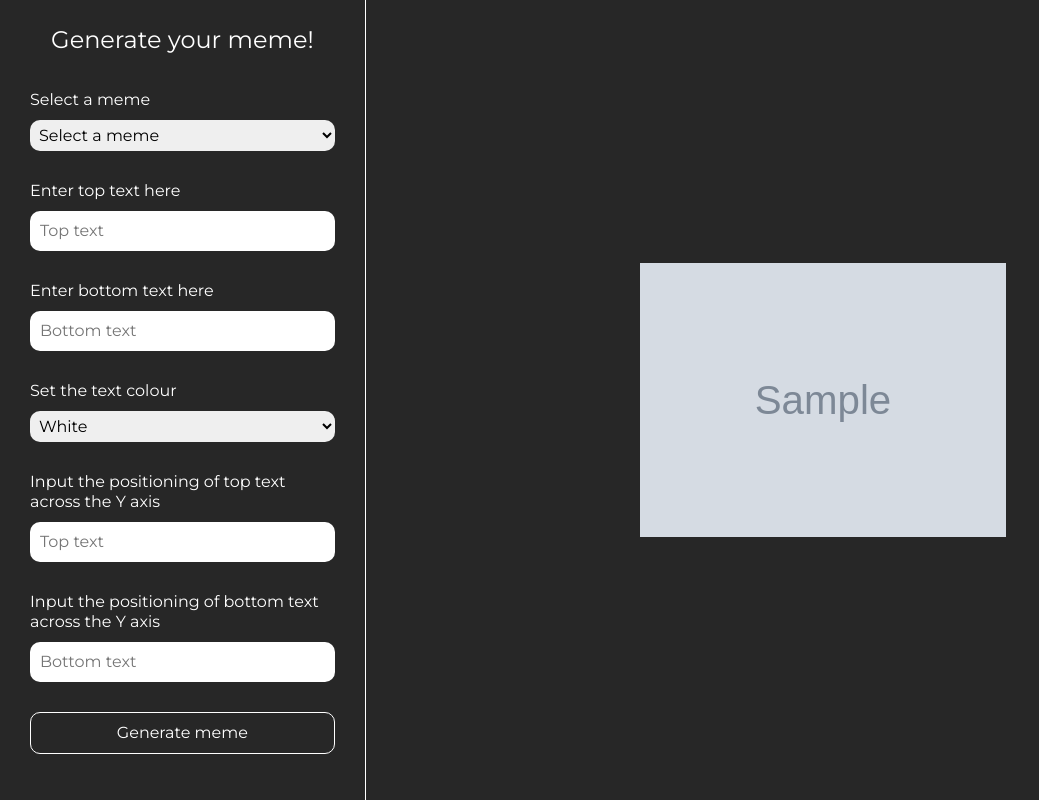
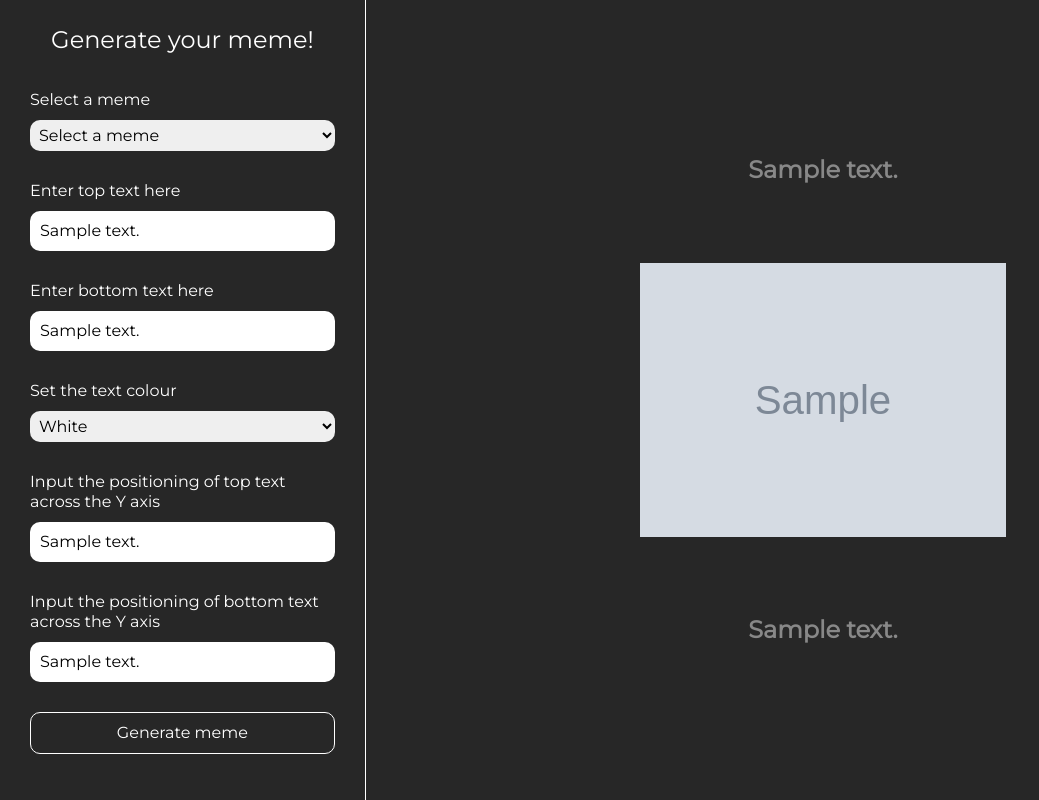
Before and after one commit to RafalKodland/kodland-22-meme-gen, a Flask app: template templates/index.html in a window 1280 px wide. Shown: the part 91-891 px from the top of the page, without its empty margins (0-1039 px from the left). Run offline with Flask 3, Linux system fonts and the light colour scheme; the template is opened without the code that fills it: most values are stand-ins (such as "Sample title", 1, 10 or a date in 2020); grey boxes marked "Sample" are stand-in pictures.

Commit message:
generator

```diff
--- a/main.py
+++ b/main.py
@@ -12,10 +12,13 @@ def index():
         selected_image = request.form.get('image-selector')
 
         # Assignment #2.Receiving the text
-
+        top_text = request.form.get('textTop')
+        bottom_text = request.form.get('textBottom')
 
         # Assignment #3. Receiving the text's positioning
-
+        selected_color = request.form.get('color-selector')
+        top_text_y = request.form.get('textTop_y')
+        bottom_text_y = request.form.get('textBottom_y')
 
         # Assignment #3. Receiving the text's colour
 
@@ -25,10 +28,13 @@ def index():
                                selected_image=selected_image,
 
                                # Assignment #2. Displaying the text
-
+                               top_text=top_text,
+                               bottom_text=bottom_text,
 
                                # Assignment #3. Displaying the colour
-
+                               selected_color=selected_color,
+                               top_text_y=top_text_y,
+                               bottom_text_y=bottom_text_y
 
                                # Assignment #3. Displaying the text's positioning
 
--- a/templates/index.html
+++ b/templates/index.html
@@ -38,17 +38,17 @@
               <option value="meme_1.jpg" {% if selected_image == 'meme_1.jpg' %}selected{% endif %}>Disaster girl</option>
               <option value="meme_2.jpg" {% if selected_image == 'meme_2.jpg' %}selected{% endif %}>Two buttons</option>
               <!--Assignment #1. Add new memes here -->
-
+              <option value="meme_3.jpg" {% if selected_image == 'meme_3.jpg' %}selected{% endif %}>Ms Incredible</option>
 
             </select>
           </li>
           <li class="form-list_item">
             <label for="textTop">Enter top text here</label>
-            <input class="input_text" type="text" placeholder="Top text" name="textTop">
+            <input class="input_text" type="text" placeholder="Top text" name="textTop" value="{{top_text}}">
           </li>
           <li class="form-list_item">
             <label for="textBottom">Enter bottom text here</label>
-            <input class="input_text" type="text" placeholder="Bottom text" name="textBottom">
+            <input class="input_text" type="text" placeholder="Bottom text" name="textBottom" value="{{bottom_text}}">
           </li>
           <li class="form-list_item">
             <label for="color-selector">Set the text colour</label>
@@ -62,11 +62,11 @@
           </li>
           <li class="form-list_item">
             <label for="textTop_y">Input the positioning of top text across the Y axis</label>
-            <input class="input_text" id="textTop_y" type="text" placeholder="Top text" name="textTop_y">
+            <input class="input_text" id="textTop_y" type="text" placeholder="Top text" name="textTop_y" value="{{top_text_y}}">
           </li>
           <li class="form-list_item">
             <label for="textBottom_y">Input the positioning of bottom text across the Y axis</label>
-            <input class="input_text" id="textBottom_y" type="text" placeholder="Bottom text" name="textBottom_y">
+            <input class="input_text" id="textBottom_y" type="text" placeholder="Bottom text" name="textBottom_y" value="{{bottom_text_y}}">
           </li>
           <button type="submit">Generate meme</button>
         </ul>
@@ -74,15 +74,18 @@
     </div>
     <div class="meme-block" id="memeBlock">
 
-      <p class="text_top" style="<!-- Assignment #3. Moving the variables to CSS -->">
+      <p class="text_top" style="color: {{selected_color}}; top: {{top_text_y}}">
         <!-- Assignment #2. Placing the variable with the text -->
+         {{ top_text }}
       </p>
 
       <img class="meme" src="{{ url_for('serve_images', path=selected_image) }}" alt="{{ selected_image }}">
 
-      <p class="text_bottom" style="<!-- Assignment #3. Moving the variables to CSS -->">
+      <p class="text_bottom" style="color: {{selected_color}}; bottom: {{bottom_text_y}}">
         <!-- Assignment #2. Placing the variable with the text -->
+         {{ bottom_text }}
       </p>
+
     </div>
     {% endblock %}
   </main>
```
Also changed, not shown: static/img/meme_3.jpg (added).
